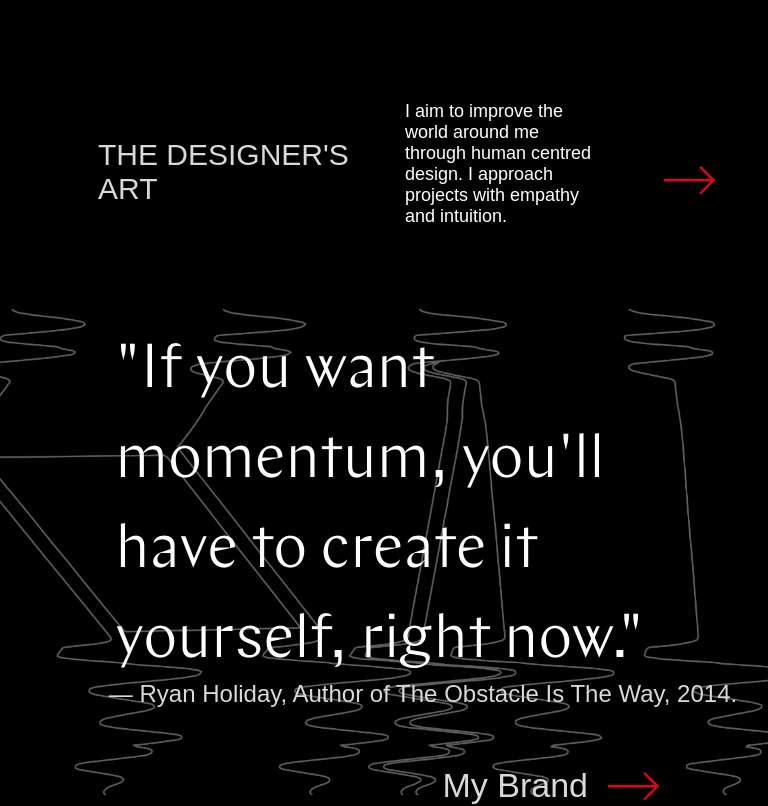
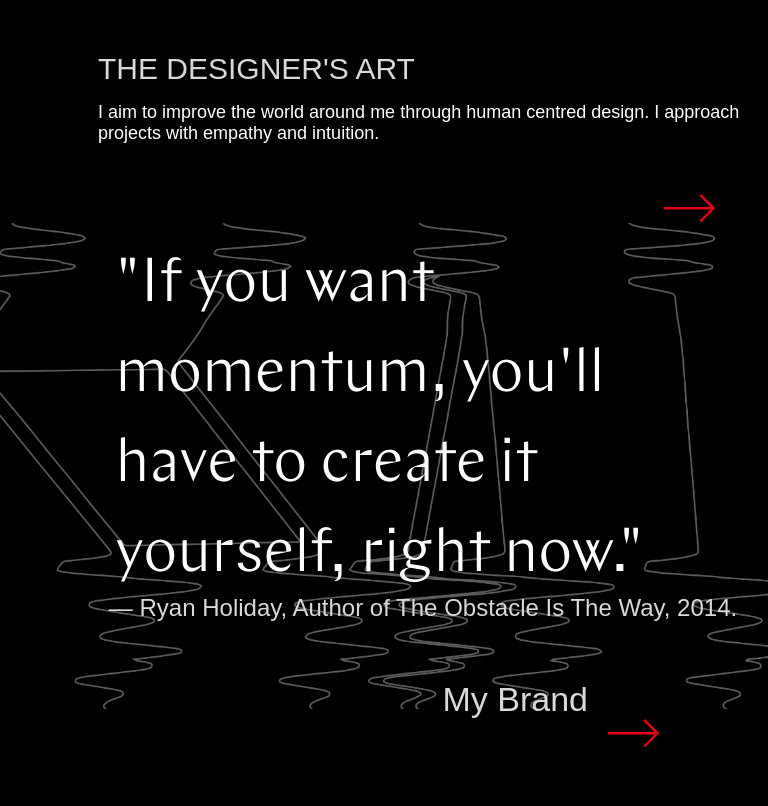
Before and after one commit to smc-dotexe/sadesign, a React (Create React App) app: page / in a window 768 px wide. Shown: the part 858-1664 px from the top of the page. Built offline with nearby package versions, Linux system fonts and the light colour scheme.

Commit message:
still messing with responsiveness

```diff
--- a/src/App.css
+++ b/src/App.css
@@ -85,7 +85,7 @@ html {
   height: 100vh;
   /* min-height: 300px; */
   /* min-height: 100%; */
-  width: 100%;
+  width: 100vw;
   min-height:600px;
   min-height: -webkit-fill-available;
 
@@ -620,7 +620,7 @@ CONTACT SECTION
   height: 110vh; */
   background-color: black;
   display: grid;
-  grid-template-columns: minmax(min-content, 10%) 1fr;
+  grid-template-columns: minmax(88px, 10%) 1fr;
   grid-gap: 10vmin;
   margin-top: 20vh;
 }
--- a/src/styles/responsiveDesignTraining.css
+++ b/src/styles/responsiveDesignTraining.css
@@ -1,3 +1,9 @@
+@media (orientation: landscape) {
+    .designTraining {
+        height: 150vh;
+    }
+}
+
 @media (max-width: 1065px) {
     .designTraining {
         display: grid;
--- a/src/styles/responsiveDesignersArt.css
+++ b/src/styles/responsiveDesignersArt.css
@@ -1,6 +1,27 @@
 @media (min-width: 768px) and (max-width: 1100px) {
+    .designersArt {
+        grid-template-rows: repeat(5, min-content);
+    }
+
+    #daTitle {
+        margin-top: 50px;
+        height: 0;
+        grid-row: 2;
+    }
+
+    #daTitleDescription {
+        grid-row: 3;
+        grid-column: 2 / span 3;
+        margin-top: 50px;
+        margin-left: 10px;
+    }
+
+    #arr1 {
+        grid-row: 4;
+    }
 
     #daBG {
+        grid-row: 5;
         height: 90%;
     }
 
@@ -13,31 +34,47 @@
         margin-top: -50px;
         grid-column: 2 / span 3;
     }
+
+    #arr2 {
+        align-self: center;
+        margin-top: 20px;
+    }
+
 }
 
 @media (min-width: 600px) and (max-width: 767px) {
+    .designersArt {
+        grid-template-rows: repeat(5, min-content);
+    }
   #daTitle {
-      grid-row: 1;
+      grid-row: 2;
       grid-column: 2 / span 3;
       align-self: center;
+      margin-top: 50px;
+      height: 20px;
       /* margin-top: 50px; */
       /* margin-bottom: -50px; */
   }
 
   #daTitleDescription {
+      grid-row: 3;
       align-self: start;
       grid-column: 2 / span 3;
       margin-left: 10px;
   }
 
   #arr1 {
-      grid-column: 3;
+      grid-column: 4;
+      grid-row: 4;
       justify-self: center;
       align-self: end;
       margin-bottom: 30px;
+      margin-left: 0;
+      margin-top: 0;
   }
 
   #daBG {
+    grid-row: 5;
     line-height: 30px;
     height: 50%;
   }
@@ -55,30 +92,38 @@
 }
 
 @media (min-width: 481px) and (max-width: 599px) {
+    .designersArt {
+        grid-template-rows: repeat(5,min-content);
+    }
     #daTitle {
         grid-row: 2;
         grid-column: 2 / span 3;
         align-self: start;
         margin-top: 20px;
         font-size: 25px;
+        height: 20px;
     }
 
     #daTitleDescription {
         grid-column: 2 / span 3;
+        grid-row: 3;
         margin-left: 10px;
         font-size: 19px;
     }
 
     #arr1 {
         grid-column: 3;
+        grid-row: 4;
         justify-self: center;
         align-self: end;
         margin-bottom: 10px;
+        margin-top: 10px;
     }
 
     #daBG {
         line-height: 30px;
         height: 60%;
+        grid-row: 5;
     }
 
     #daBG h1 {
--- a/src/styles/responsiveIntro.css
+++ b/src/styles/responsiveIntro.css
@@ -145,7 +145,7 @@
     grid-column: 5;
     grid-row: 1;
     justify-self: end;
-    align-self: end;
+    align-self: start;
     font-size: 35px;
     margin-bottom: -50px;
 
@@ -204,10 +204,10 @@
 
   #year {
     font-size: 40px;
-    grid-column: 4;
-    grid-row: 2;
-    justify-self: end;
-    align-self: start;
+    grid-column: 4 / span 5;
+    grid-row: 1;
+    justify-self: center;
+    align-self: center;
     margin-top: 0;
   }
 
@@ -224,6 +224,12 @@
     margin-bottom: 8px;
   }
 
+}
+
+@media (max-width: 360px) {
+  #year {
+    align-self: end;
+  }
 }
 
 /***************
```
